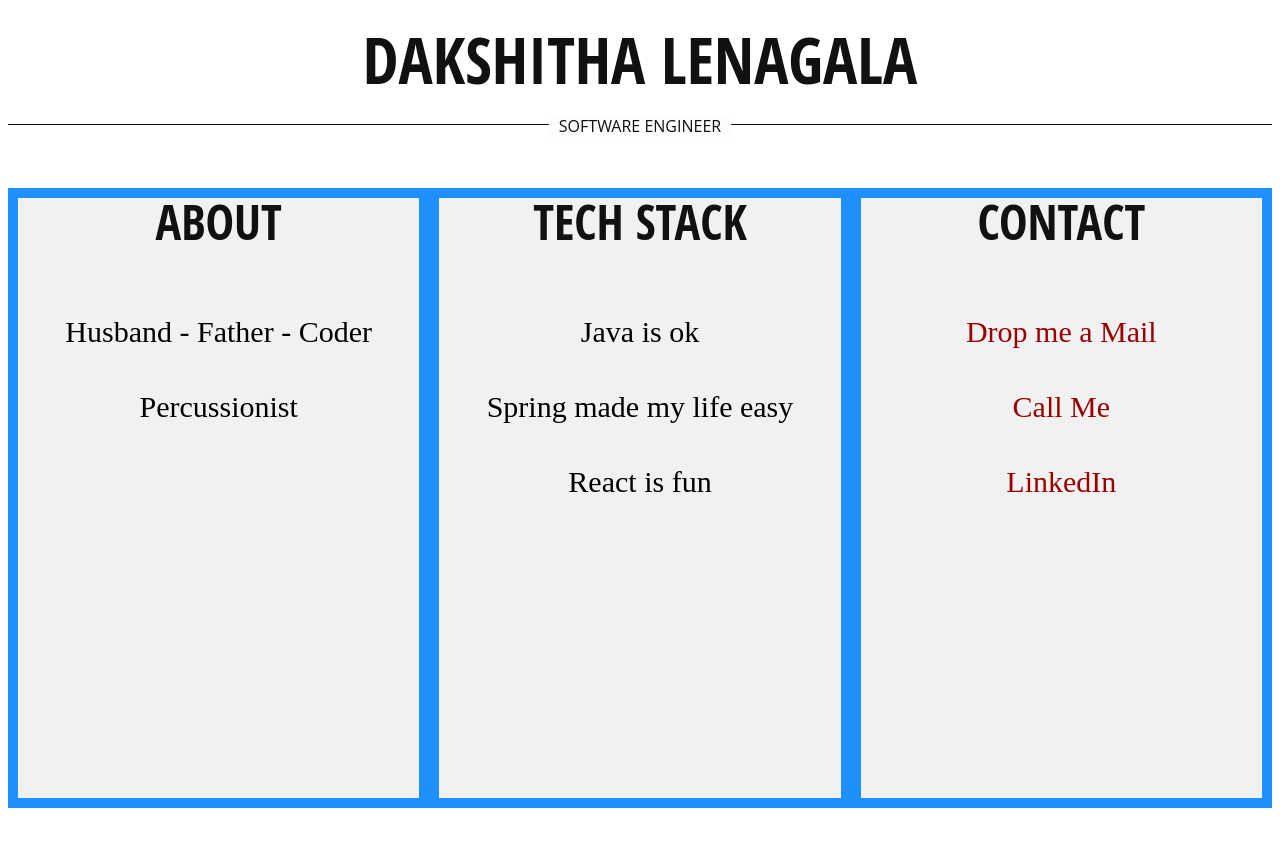
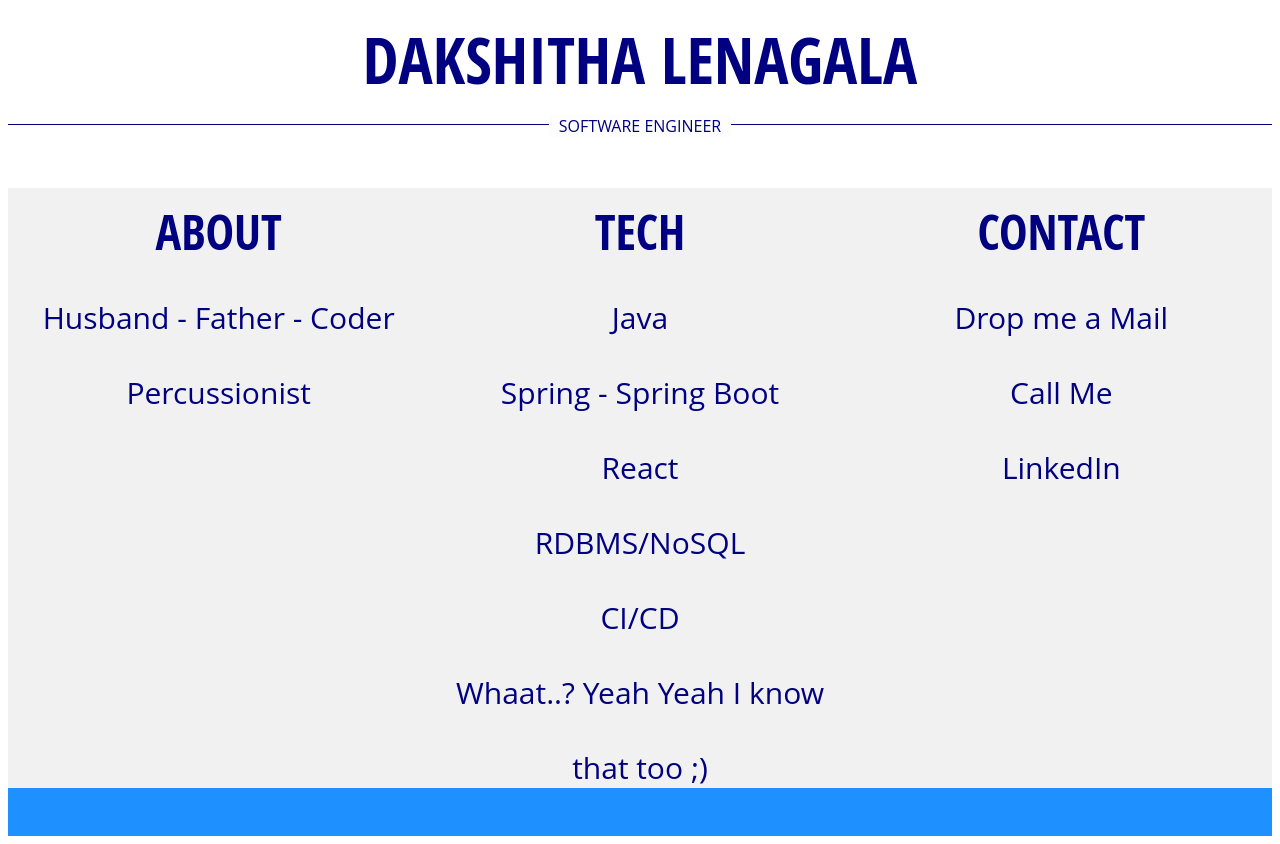
Before and after one commit to dakshithal/dakshithal.github.io, a plain HTML site: page index.html in a window 1280 px wide. Before the commit the page ends 816 px from the top, so only its background shows below. Drawn offline with Linux system fonts and the light colour scheme.

Commit message:
Updated look and feel

```diff
--- a/index.css
+++ b/index.css
@@ -1,5 +1,5 @@
 h1 {
-  color: #111;
+  color: #000080;
   font-family: 'Open Sans Condensed', sans-serif;
   font-size: 64px;
   font-weight: 700;
@@ -11,17 +11,17 @@ h1 {
 }
 
 .profession {
-  color: #111;
-  display: block;
+  color: #000080;
   font-family: 'Open Sans', sans-serif;
   font-size: 16px;
+  display: block;
   position: relative;
   text-align: center;
   z-index: 1;
 }
 
 .profession:before {
-  border-top: 1px solid #111;
+  border-top: 1px solid #000080;
   content: '';
   position: absolute;
   top: 12px;
@@ -36,6 +36,24 @@ h1 {
   text-transform: uppercase;
 }
 
+p {
+  font-size: 16px;
+  line-height: 28px;
+  margin: 0 0 48px;
+}
+
+h2 {
+  color: #000080;
+  font-family: 'Open Sans Condensed', sans-serif;
+  font-size: 48px;
+  font-weight: 700;
+  line-height: 48px;
+  margin: 0 0 24px;
+  padding: 20 30 0 30px;
+  text-align: center;
+  text-transform: uppercase;
+}
+
 .flex-container {
   display: flex;
   flex-direction: row;
@@ -45,15 +63,17 @@ h1 {
 }
 
 .flex-item {
+  color: #000080;
+  font-family: 'Open Sans', sans-serif;
+  font-size: 30px;
+  line-height: 75px;
   background-color: #f1f1f1;
   flex-grow: 1;
   flex-shrink: 1;
   flex-basis: 0;
   height: 600px;
-  margin: 10px;
+  margin: 0 0 48px;
   text-align: center;
-  line-height: 75px;
-  font-size: 30px;
   transition: all 0.2s ease-in-out;
 }
 
@@ -62,29 +82,8 @@ h1 {
   background-color: #a8e67f;
 }
 
-/*Not Used*/
-h2 {
-  color: #111;
-  font-family: 'Open Sans Condensed', sans-serif;
-  font-size: 48px;
-  font-weight: 700;
-  line-height: 48px;
-  margin: 0 0 24px;
-  padding: 0 30px;
-  text-align: center;
-  text-transform: uppercase;
-}
-
-p {
-  color: #111;
-  font-family: 'Open Sans', sans-serif;
-  font-size: 16px;
-  line-height: 28px;
-  margin: 0 0 48px;
-}
-
 a {
-  color: #990000;
+  color: #000080;
   text-decoration: none;
 }
 
--- a/index.html
+++ b/index.html
@@ -11,26 +11,27 @@
     <div class="flex-container">
       <div class="flex-item">
         <h2>About</h2>
-            <p>
         <div>Husband - Father - Coder</div>
         <div>Percussionist</div>
-            </p>
       </div>
       <div class="flex-item">
-            <h2>Tech Stack</h2>
-            <p>
-            <div>Java is ok</div>
-            <div>Spring made my life easy</div>
-            <div>React is fun</div>
-            </p>
+        <h2>Tech</h2>
+        <div class="java">Java</div>
+        <div class="javaa">Spring - Spring Boot</div>
+        <div>React</div>
+        <div>RDBMS/NoSQL</div>
+        <div>CI/CD</div>
+        <div>Whaat..? Yeah Yeah I know that too ;)</div>
       </div>
       <div class="flex-item">
         <h2>Contact</h2>
-            <p>
-            <div><a href="mailto:dakshithalenagala@gmail.com">Drop me a Mail</a></div>
+        <div>
+          <a href="mailto:dakshithalenagala@gmail.com">Drop me a Mail</a>
+        </div>
         <div><a href="tel:+65 8596 3004">Call Me</a></div>
-            <div><a href="https://www.linkedin.com/in/dakshithalenagala/">LinkedIn</a></div>
-            </p>
+        <div>
+          <a href="https://www.linkedin.com/in/dakshithalenagala/">LinkedIn</a>
+        </div>
       </div>
     </div>
   </body>
```
Lines whose indentation alone changed are shown as unchanged.
